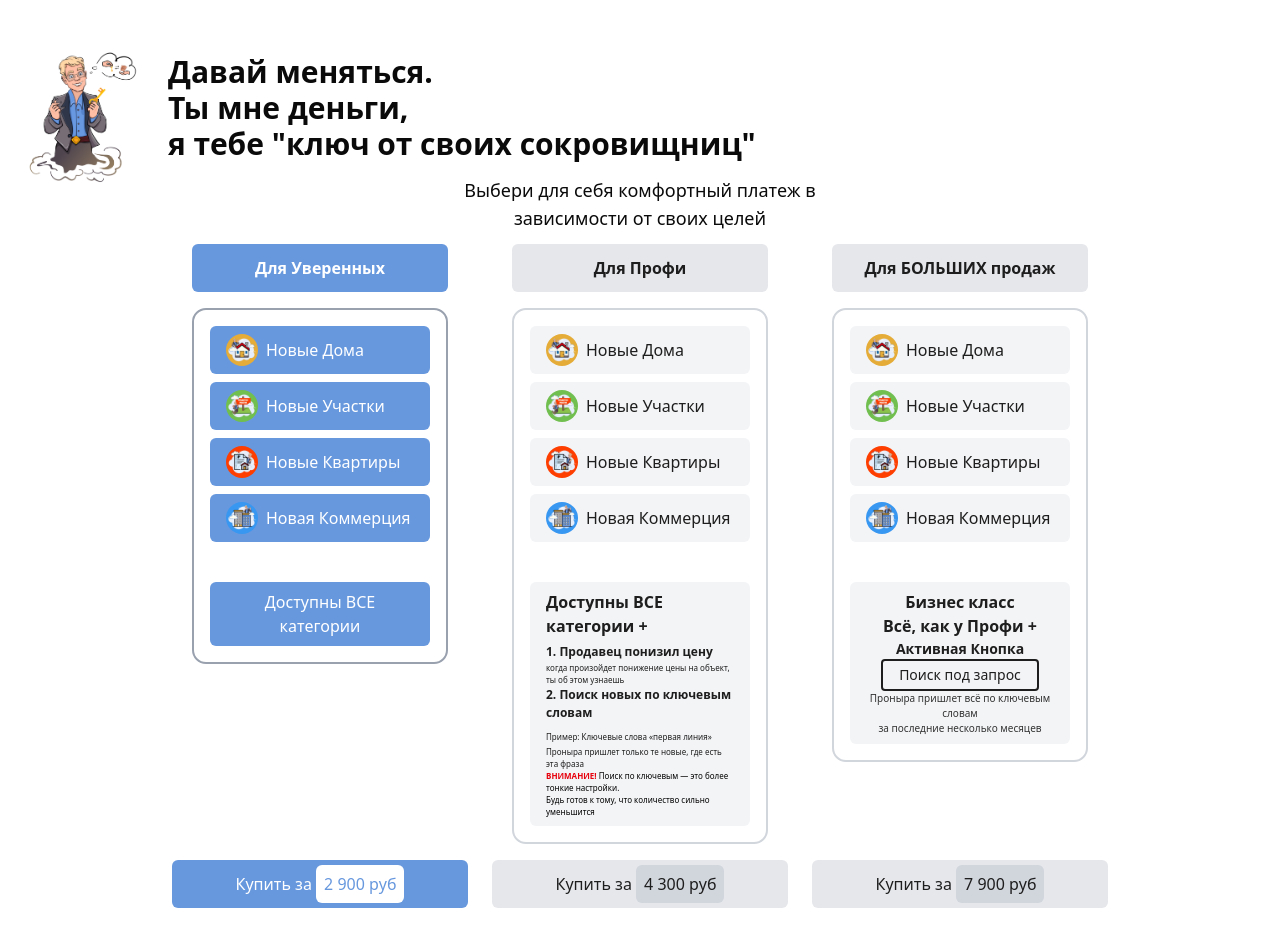
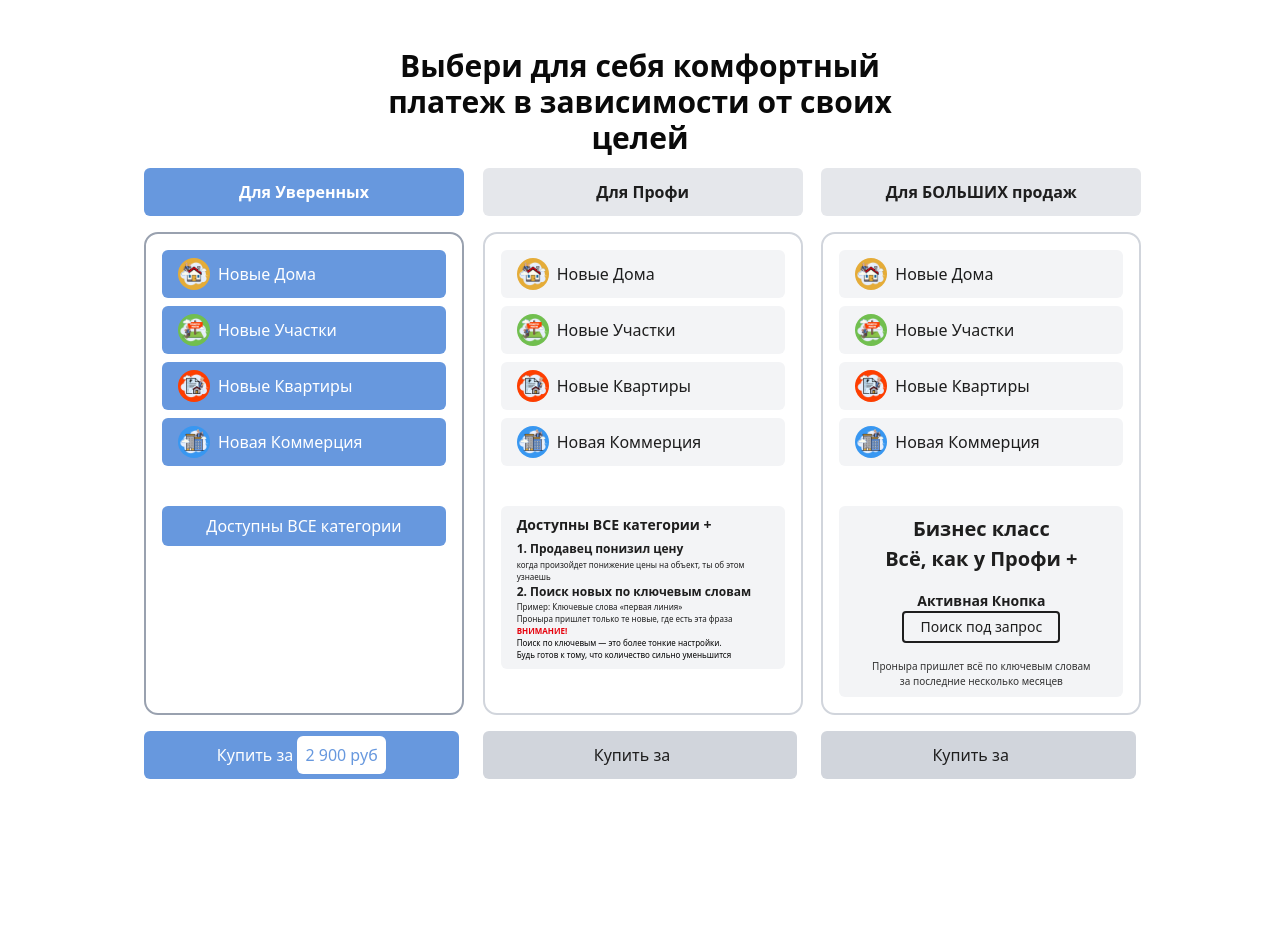
Before and after one commit to Spark-Studio-Co/pronira, a React (Vite) app: page /tariffs in a window 1280 px wide. Shown: the top 946 px of the page. After the commit the page ends 843 px from the top, so only its background shows below. Built offline with nearby package versions, Linux system fonts and the light colour scheme.

Commit message:
feat: added adaptive

```diff
--- a/src/pages/tariffs-page/blocks/tariffs-block.tsx
+++ b/src/pages/tariffs-page/blocks/tariffs-block.tsx
@@ -1,69 +1,46 @@
 import { tariffs } from "@/shared/content/tariffs-block-content";
 import { TariffsCard } from "@/shared/ui/tariffs-card";
 
-import TariffsImage from "@/assets/treasure.png";
+// import TariffsImage from "@/assets/treasure.png";
 
 export default function TariffBlock() {
   return (
-    <div className="container mx-auto px-4 py-12 pb-16">
-      <div className="flex flex-col items-start text-left">
-        <div className="flex items-center gap-6 ">
-          <div className="relative w-32 h-32 shrink-0">
-            <img src={TariffsImage} alt="Businessman character" />
-          </div>
-          <div className="text-left">
-            <h1 className="text-3xl font-bold mb-2">
-              Давай меняться. <br /> Ты мне деньги, <br /> я тебе "ключ от своих
-              сокровищниц"
+    <div className="mx-auto px-4 py-12 pb-16 w-[80vw]">
+      <div className="w-full flex justify-center mb-3">
+        <h1 className="text-3xl text-center w-full sm:w-[80vw] md:w-[60vw] lg:w-[40vw] font-bold">
+          Выбери для себя комфортный платеж в зависимости от своих целей
         </h1>
       </div>
-        </div>
-      </div>
-      <div className="w-full flex justify-center mb-3">
-        <p className="text-lg text-center w-sm">
-          Выбери для себя комфортный платеж в зависимости от своих целей
-        </p>
-      </div>
 
-      <div className="flex justify-center">
-        <div className="grid grid-cols-1 md:grid-cols-2 lg:grid-cols-3 gap-6 items-start w-full lg:w-[75%]">
+      <div className="grid grid-cols-1 md:grid-cols-2 lg:grid-cols-3 gap-6 w-full">
         {tariffs.map((tariff, index) => (
-            <div key={index} className="flex flex-col items-center">
+          <div key={index} className="flex flex-col justify-between h-full">
             <TariffsCard
               title={tariff.title}
               items={tariff.items}
               highlightedNote={tariff.highlightedNote}
               isActive={tariff.isActive}
             />
-            </div>
-          ))}
-        </div>
-      </div>
-
-      <div className="flex justify-center mt-4">
-        <div className="grid grid-cols-1 md:grid-cols-2 lg:grid-cols-3 gap-6 w-full lg:w-[75%]">
-          {tariffs.map((tariff, index) => (
+            <div className="mt-4">
               <button
-              key={index}
                 className={`w-full py-3 px-6 rounded-sm ${
                   tariff.isActive
-                  ? "bg-gray-200 text-dark" // Стиль для активной кнопки
-                  : "bg-main text-white" // Стиль для неактивной
+                    ? "text-dark bg-gray-300"
+                    : "bg-main text-white"
                 }`}
               >
                 Купить за{" "}
                 <span
                   className={`p-2 rounded-sm ${
-                  tariff.isActive
-                    ? "bg-gray-300 text-dark" // Стиль для активного спана
-                    : "bg-white text-main" // Стиль для неактивного
+                    tariff.isActive ? "text-dark" : "bg-white text-main"
                   }`}
                 >
                   {tariff.price}
                 </span>
               </button>
+            </div>
+          </div>
         ))}
-        </div>
       </div>
     </div>
   );
--- a/src/shared/content/tariffs-block-content.tsx
+++ b/src/shared/content/tariffs-block-content.tsx
@@ -20,7 +20,7 @@ export const tariffs = [
   },
   {
     title: "Для Профи",
-    price: "4 300 руб",
+    price: "",
     buttonText: "Купить",
     items: [
       { text: "Новые Дома", icon: House, iconAlt: "Дом" },
@@ -30,7 +30,7 @@ export const tariffs = [
     ],
     highlightedNote: (
       <div className="text-left">
-        <p className="font-bold text-[16px]">Доступны ВСЕ категории +</p>
+        <p className="font-bold text-[14px]">Доступны ВСЕ категории +</p>
         <span className="font-bold text-[12px]">1. Продавец понизил цену</span>
         <br />
         <p className="text-[8px]">
@@ -41,20 +41,17 @@ export const tariffs = [
           2. Поиск новых по ключевым словам
         </p>
 
-        <span className="text-[8px]">
-          Пример: Ключевые слова «первая линия»
-        </span>
-        <br />
+        <p className="text-[8px]">Пример: Ключевые слова «первая линия»</p>
         <p className="text-[8px]">
           Проныра пришлет только те новые, где есть эта фраза
         </p>
 
         <p className="text-[8px] text-red-600 font-semibold">
           ВНИМАНИЕ!{" "}
-          <span className="text-black font-normal">
+          <p className="text-black font-normal">
             Поиск по ключевым — это более тонкие настройки. <br />
             Будь готов к тому, что количество сильно уменьшится
-          </span>
+          </p>
         </p>
       </div>
     ),
@@ -62,7 +59,7 @@ export const tariffs = [
   },
   {
     title: "Для БОЛЬШИХ продаж",
-    price: "7 900 руб",
+    price: "",
     buttonText: "Купить",
     items: [
       { text: "Новые Дома", icon: House, iconAlt: "Дом" },
@@ -74,16 +71,16 @@ export const tariffs = [
 
     highlightedNote: (
       <div className="text-center text-dark">
-        <p className="font-bold text-[16px]">
+        <p className="font-bold text-[20px]">
           Бизнес класс <br /> Всё, как у Профи +
         </p>
 
-        <p className="font-bold text-[14px]">Активная Кнопка</p>
+        <p className="font-bold text-[14px] mt-4">Активная Кнопка</p>
         <button className="border-2 border-dark text-dark px-4 py-1 rounded text-sm">
           Поиск под запрос
         </button>
 
-        <p className="text-[10px] text-dark/90">
+        <p className="text-[10px] text-dark/90 mt-4">
           Проныра пришлет всё по ключевым словам <br />
           за последние несколько месяцев
         </p>
--- a/src/shared/ui/tariffs-card.tsx
+++ b/src/shared/ui/tariffs-card.tsx
@@ -17,7 +17,6 @@ export const TariffsCard: React.FC<TariffsCardProps> = ({
   title,
   items,
   isActive = false,
-
   highlightedNote,
 }) => {
   const titleClass = `rounded-sm w-full mb-4 py-3 text-center font-semibold ${
@@ -32,12 +31,12 @@ export const TariffsCard: React.FC<TariffsCardProps> = ({
     isActive ? "bg-gray-100 text-dark" : "bg-main text-white"
   }`;
 
-  const borderClass = `flex-1 border-2 w-[20vw] p-4 rounded-xl flex flex-col ${
+  const borderClass = `flex-1 border-2 p-4 rounded-xl flex flex-col ${
     isActive ? "border-gray-300" : "border-gray-400"
   }`;
 
   return (
-    <div className="flex flex-col h-full justify-between min-h-[300px]">
+    <div className="flex flex-col h-full justify-between min-h-[300px] w-full lg:w-[25vw]">
       <span className={titleClass}>{title}</span>
       <div className={borderClass}>
         <div className="space-y-2">
```
Lines whose indentation alone changed are shown as unchanged.
